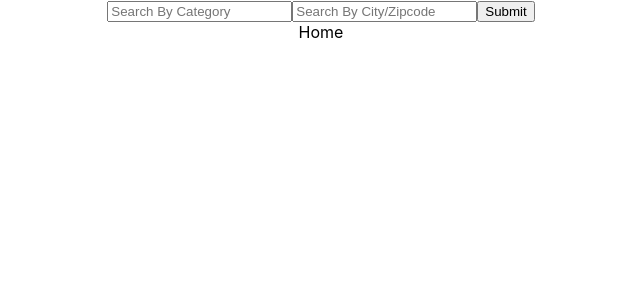
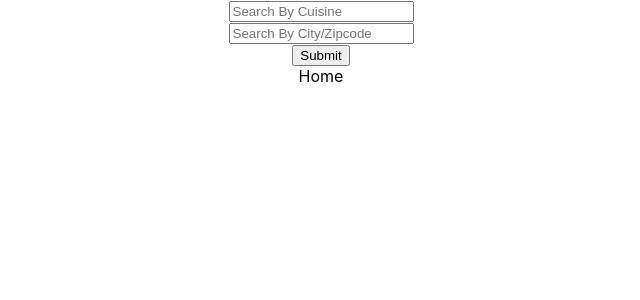
Before and after one commit to dlaurent123/No-thanks, a React (Create React App) app in the folder frontend/: page / in a window 1280 px wide. Shown: the top 300 px of the page, without its empty margins (319-959 px from the left). Built offline with nearby package versions, Linux system fonts and the light colour scheme; no server answers.

Commit message:
added rafids form

```diff
--- a/frontend/src/features/search/Search.js
+++ b/frontend/src/features/search/Search.js
@@ -59,20 +59,16 @@ const Search = () => {
   console.log(latitude, longitude);
 
   return (
-    <form onSubmit={handleSubmit}>
-      <input
-        className="categories"
-        value={term}
-        placeholder="Search By Category"
-        onChange={(e) => setTerm(e.currentTarget.value)}
-      />
-      <input
-        className="location"
-        value={location}
-        placeholder="Search By City/Zipcode"
-        onChange={(e) => setLocation(e.currentTarget.value)}
-      />
-      <button type="submit">Submit</button>
+    <form onSubmit={handleSubmit} className="search">
+    <div className="container">
+      <div className="left-side">
+        <input className="field-request" placeholder="Search By Cuisine" value={term} onChange={(e)=>setTerm(e.currentTarget.value)}/>
+      </div>
+      <div className="right-side">
+      <input className="field-location" placeholder="Search By City/Zipcode" value={location} onChange={(e)=>setLocation(e.currentTarget.value)}/>
+      </div>
+      <button type="submit" className="btn">Submit</button>
+    </div>
     </form>
   );
 };
```
